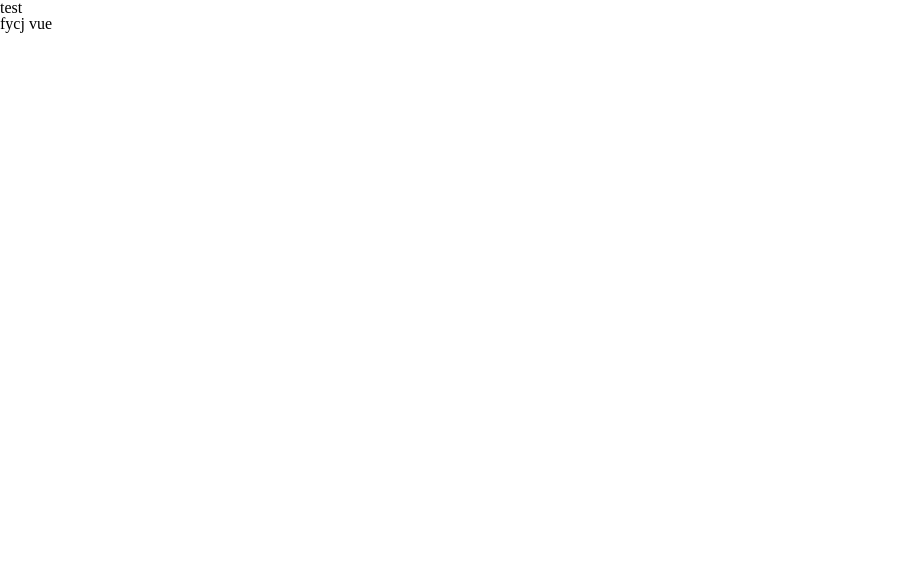
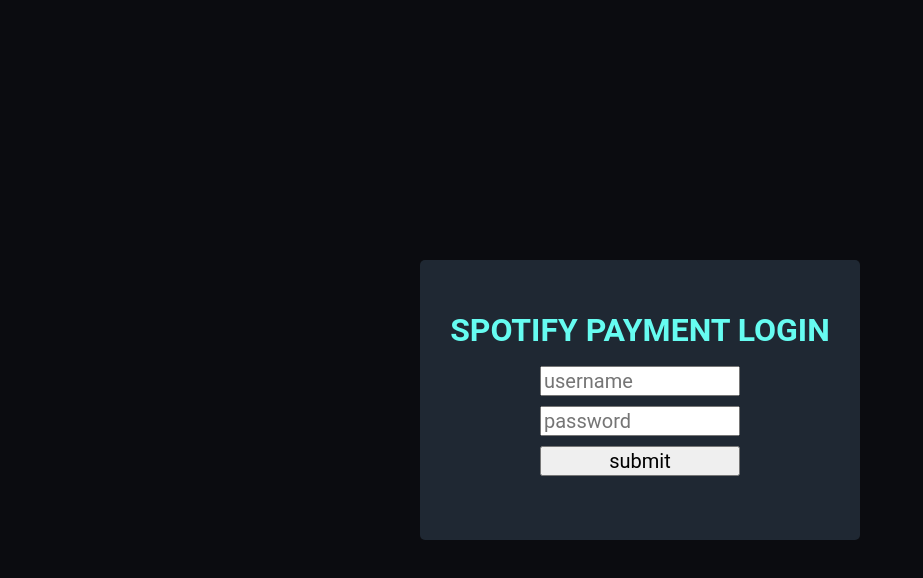
Before and after one commit to dingdongg/spotify-payment, a Vue app: page / in a window 1280 px wide. Shown: the top 578 px of the page, without its empty margins (0-923 px from the left). Built offline with nearby package versions, Linux system fonts and the light colour scheme.

Commit message:
display login page upon entry

```diff
--- a/src/App.vue
+++ b/src/App.vue
@@ -1,7 +1,5 @@
 <script setup>
 import { RouterLink, RouterView } from 'vue-router'
-import NavBar from "./components/NavBar.vue"
-import resetcss from "./assets/reset.css"
 </script>
 
 
@@ -9,8 +7,7 @@
 
 
 <template>
-  <NavBar/>
-  <div>fycj vue</div>
+  <RouterView />
 </template>
 
 
```
